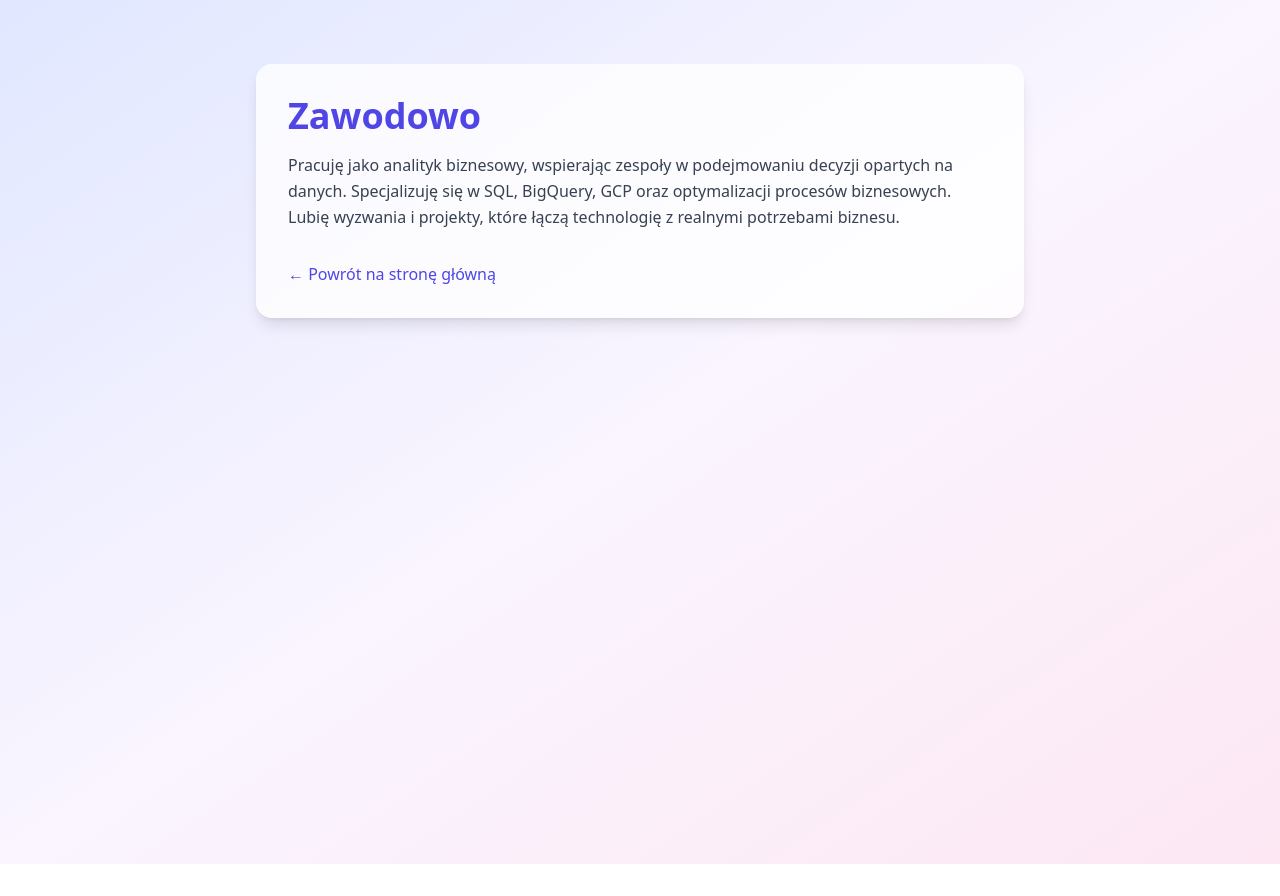
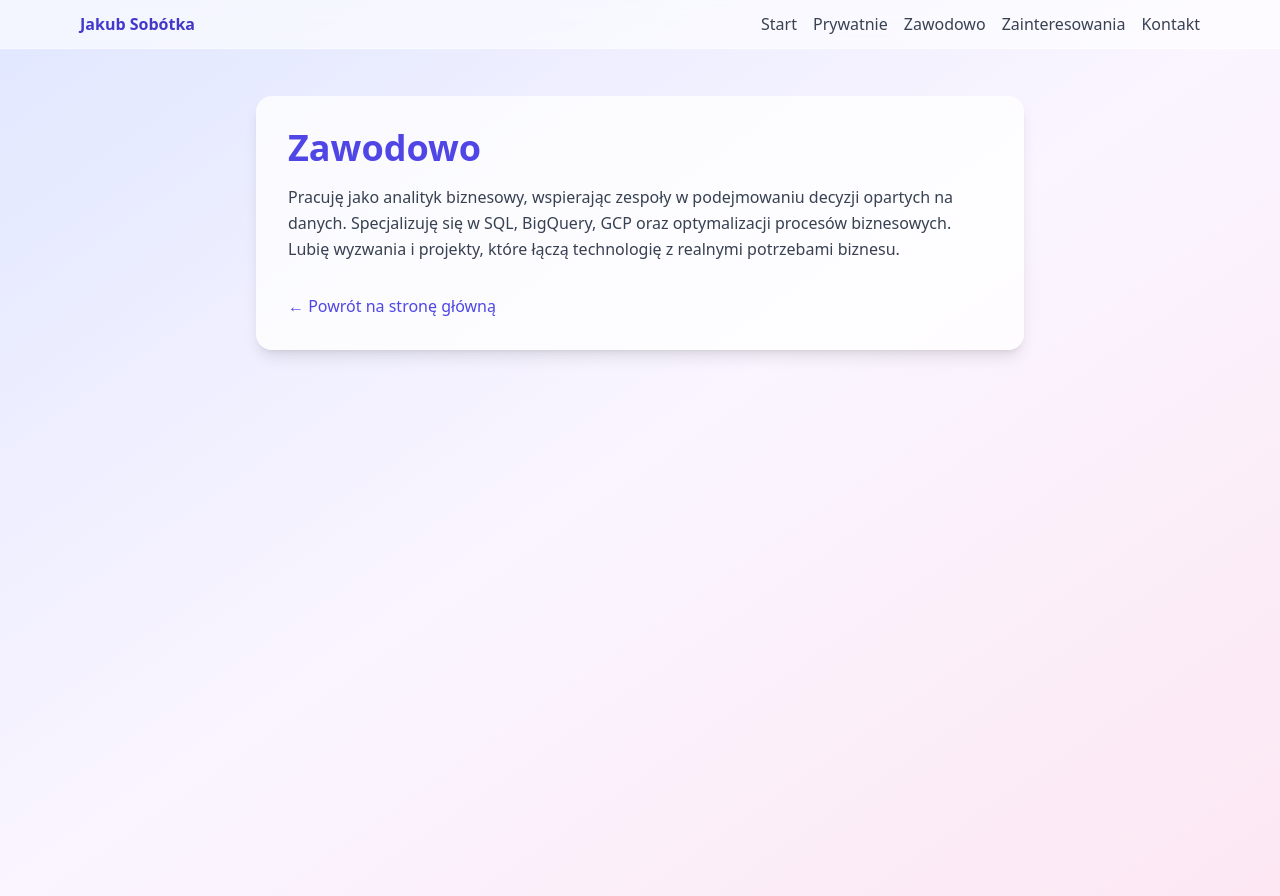
Before and after one commit to Sobotenko/My_Page, a plain HTML site: page zawodowo.html in a window 1280 px wide. Before the commit the page ends 864 px from the top, so only its background shows below. Drawn offline with nearby package versions, Linux system fonts and the light colour scheme.

Commit message:
UI: add global navbar and links across pages; Repo: ignore backend/node_modules and env files

```diff
--- a/zawodowo.html
+++ b/zawodowo.html
@@ -8,7 +8,20 @@
   <link rel="icon" href="assets/img/favicon.png">
 </head>
 <body class="bg-gradient-to-br from-indigo-100 via-purple-50 to-pink-100 text-gray-800 font-sans min-h-screen">
-  <div class="max-w-3xl mx-auto p-8 my-8 bg-white/80 rounded-2xl shadow-lg mt-16">
+  <!-- NAVBAR -->
+  <nav class="fixed top-0 left-0 right-0 z-50 backdrop-blur bg-white/60 border-b border-white/40">
+    <div class="max-w-6xl mx-auto px-4 py-3 flex items-center justify-between">
+      <a href="index.html" class="font-bold text-indigo-700">Jakub Sobótka</a>
+      <div class="flex gap-4 text-sm md:text-base">
+        <a href="index.html" class="text-gray-700 hover:text-indigo-700">Start</a>
+        <a href="prywatnie.html" class="text-gray-700 hover:text-indigo-700">Prywatnie</a>
+        <a href="zawodowo.html" class="text-gray-700 hover:text-indigo-700">Zawodowo</a>
+        <a href="zainteresowania.html" class="text-gray-700 hover:text-indigo-700">Zainteresowania</a>
+        <a href="index.html#kontakt" class="text-gray-700 hover:text-indigo-700">Kontakt</a>
+      </div>
+    </div>
+  </nav>
+  <div class="max-w-3xl mx-auto p-8 my-8 bg-white/80 rounded-2xl shadow-lg mt-24">
     <h1 class="text-4xl font-bold mb-4 text-indigo-600">Zawodowo</h1>
     <p class="text-gray-700 leading-relaxed mb-8">
       Pracuję jako analityk biznesowy, wspierając zespoły w podejmowaniu decyzji opartych na danych. Specjalizuję się w SQL, BigQuery, GCP oraz optymalizacji procesów biznesowych. Lubię wyzwania i projekty, które łączą technologię z realnymi potrzebami biznesu.
```
Also changed, not shown: index.html (+15 -1 lines), prywatnie.html (+14 -1 lines), zainteresowania.html (+14 -1 lines), 1 other file.
